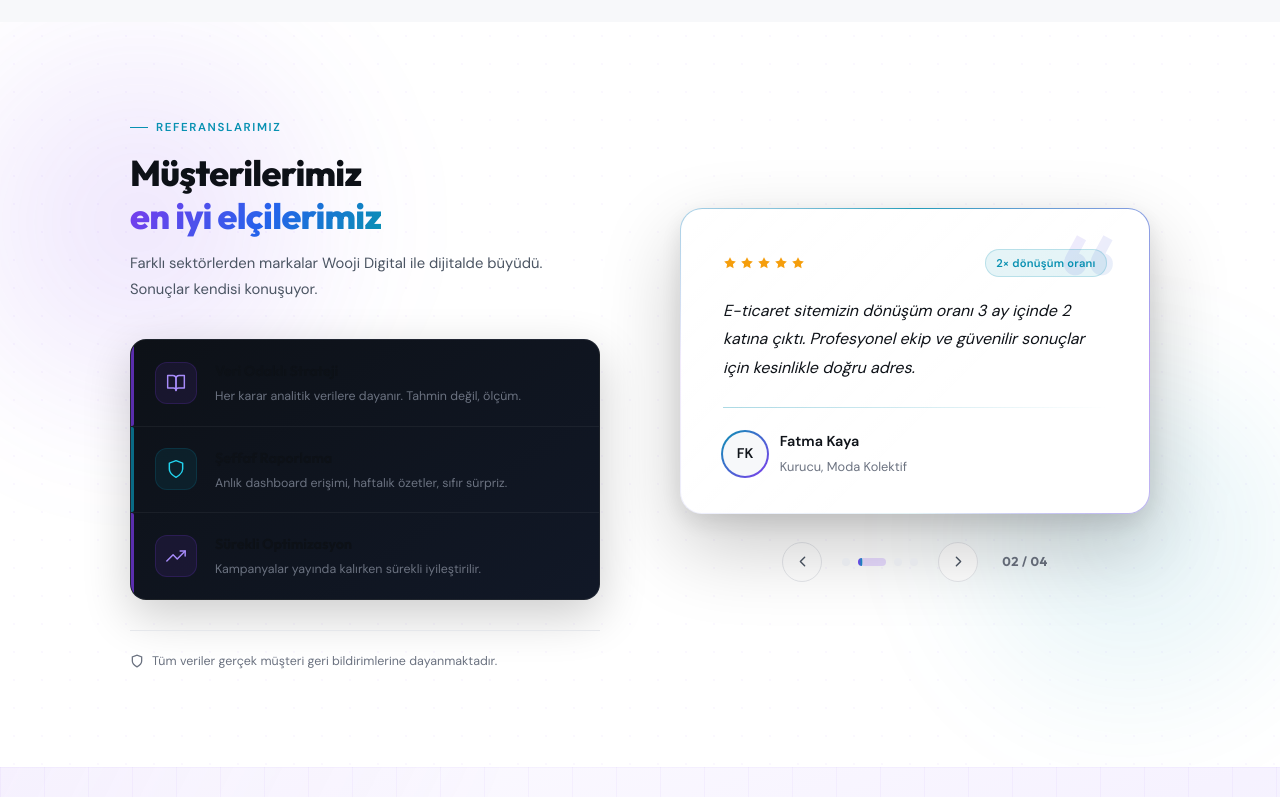
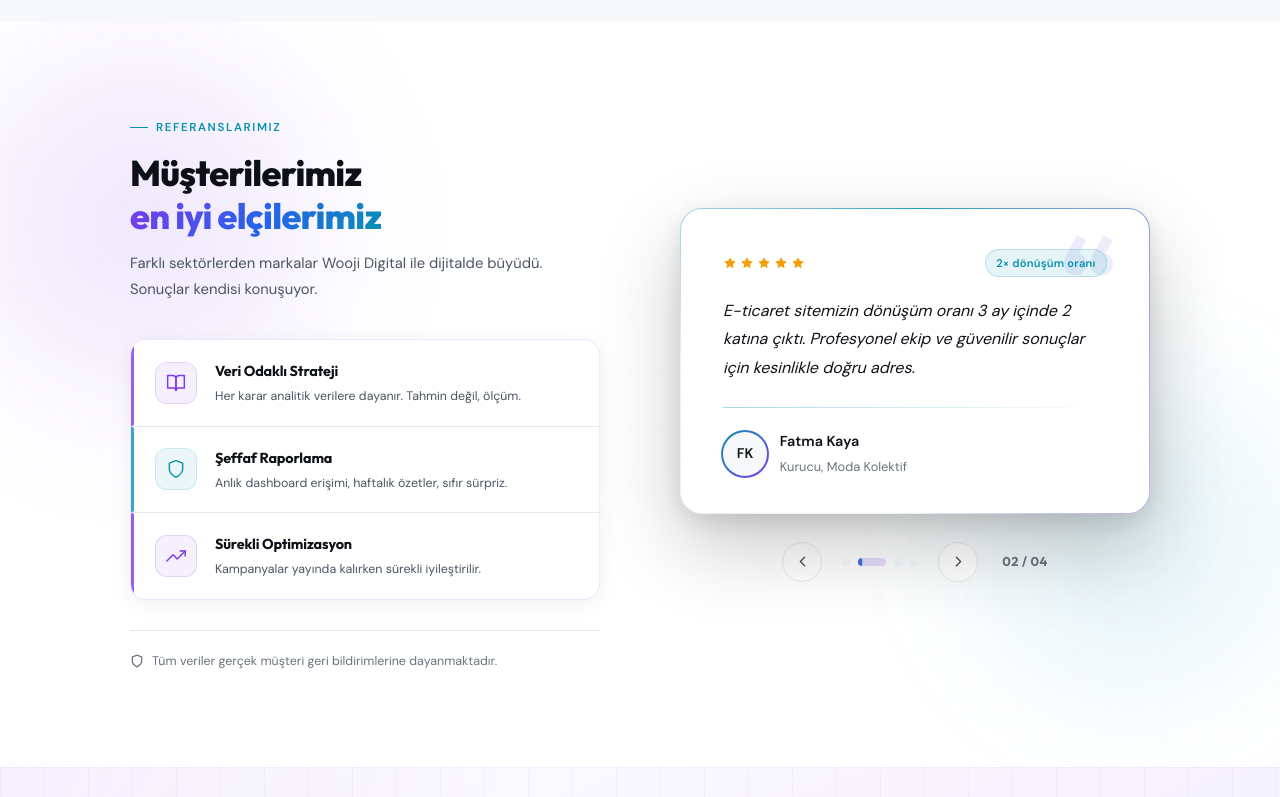
Before and after one commit to swaffX/wooji-digital, a Next.js app in the folder frontend/: page / in a window 1280 px wide. Shown: the part 4725-5522 px from the top of the page. Built offline with nearby package versions, Linux system fonts and the light colour scheme.

Commit message:
fix: value card — use theme card-bg instead of hardcoded dark color

```diff
--- a/frontend/components/References.module.css
+++ b/frontend/components/References.module.css
@@ -84,11 +84,11 @@
   flex-direction: column;
   gap: 0;
   border-radius: 16px;
-  border: 1px solid rgba(255, 255, 255, 0.07);
-  background: linear-gradient(145deg, #0d1117 0%, #111827 100%);
+  border: 1px solid rgba(124, 58, 237, 0.12);
+  background: var(--card-bg);
   overflow: hidden;
   margin-bottom: 1.875rem;
-  box-shadow: 0 16px 48px rgba(0, 0, 0, 0.2);
+  box-shadow: 0 4px 24px rgba(0, 0, 0, 0.06);
 }
 
 .valueRow {
@@ -101,7 +101,7 @@
 }
 
 .valueRow + .valueRow {
-  border-top: 1px solid rgba(255, 255, 255, 0.05);
+  border-top: 1px solid var(--border);
 }
 
 .valueRow::before {
@@ -112,13 +112,13 @@
   bottom: 0;
   width: 3px;
   border-radius: 0 2px 2px 0;
-  opacity: 0.7;
+  opacity: 0.8;
 }
 
 .valueRowPurple::before { background: #7c3aed; }
 .valueRowCyan::before   { background: #0891b2; }
 
-.valueRow:hover { background: rgba(255,255,255,0.025); }
+.valueRow:hover { background: rgba(124, 58, 237, 0.03); }
 
 .valueIcon {
   display: flex;
@@ -131,15 +131,15 @@
 }
 
 .valueIconPurple {
-  background: rgba(124, 58, 237, 0.1);
-  border: 1px solid rgba(124, 58, 237, 0.18);
-  color: #a78bfa;
+  background: rgba(124, 58, 237, 0.08);
+  border: 1px solid rgba(124, 58, 237, 0.15);
+  color: #7c3aed;
 }
 
 .valueIconCyan {
-  background: rgba(8, 145, 178, 0.1);
-  border: 1px solid rgba(8, 145, 178, 0.18);
-  color: #22d3ee;
+  background: rgba(8, 145, 178, 0.08);
+  border: 1px solid rgba(8, 145, 178, 0.15);
+  color: #0891b2;
 }
 
 .valueText {
@@ -158,7 +158,7 @@
 
 .valueDesc {
   font-size: 0.775rem;
-  color: var(--text-3);
+  color: var(--text-2);
   line-height: 1.5;
 }
 
```
